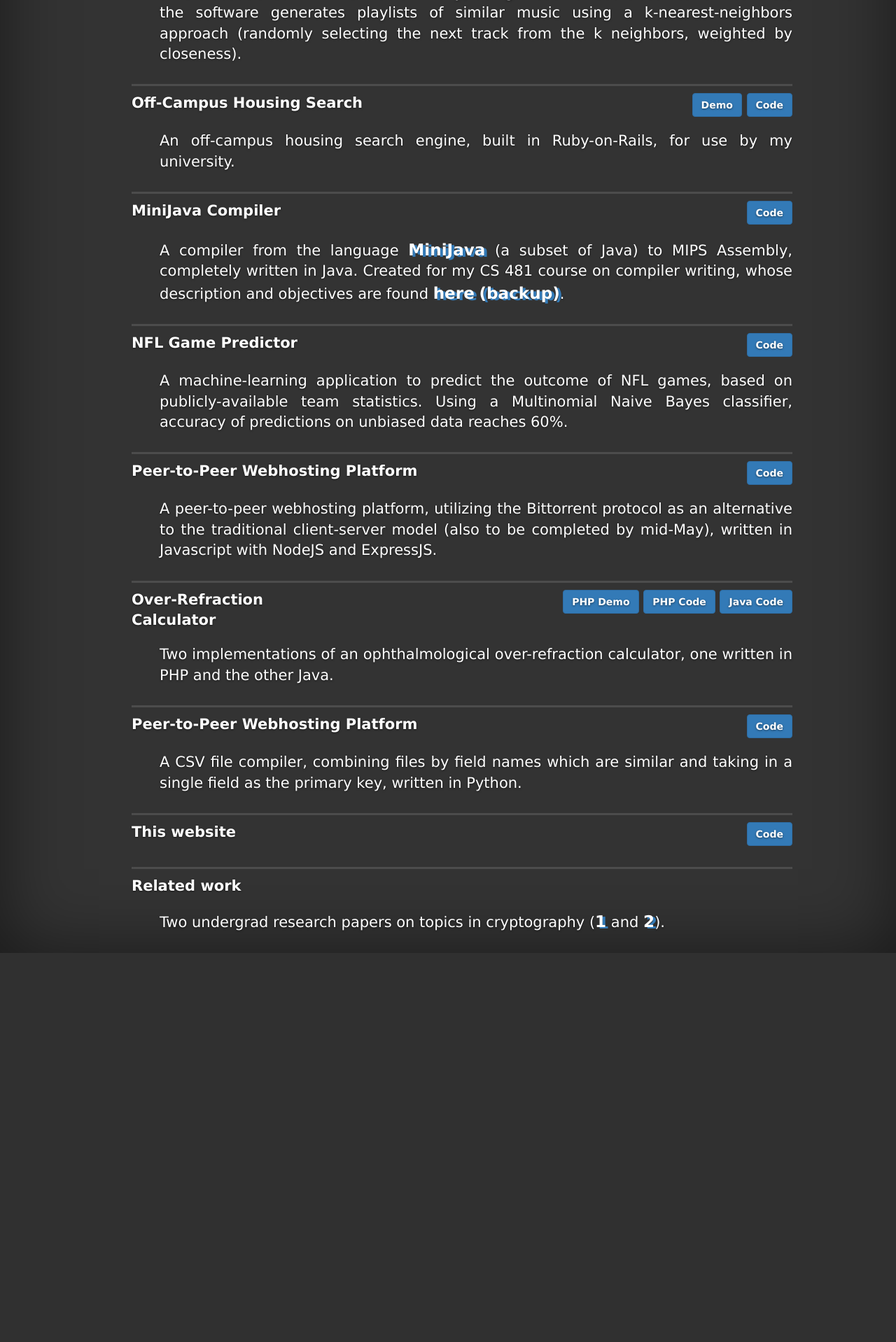
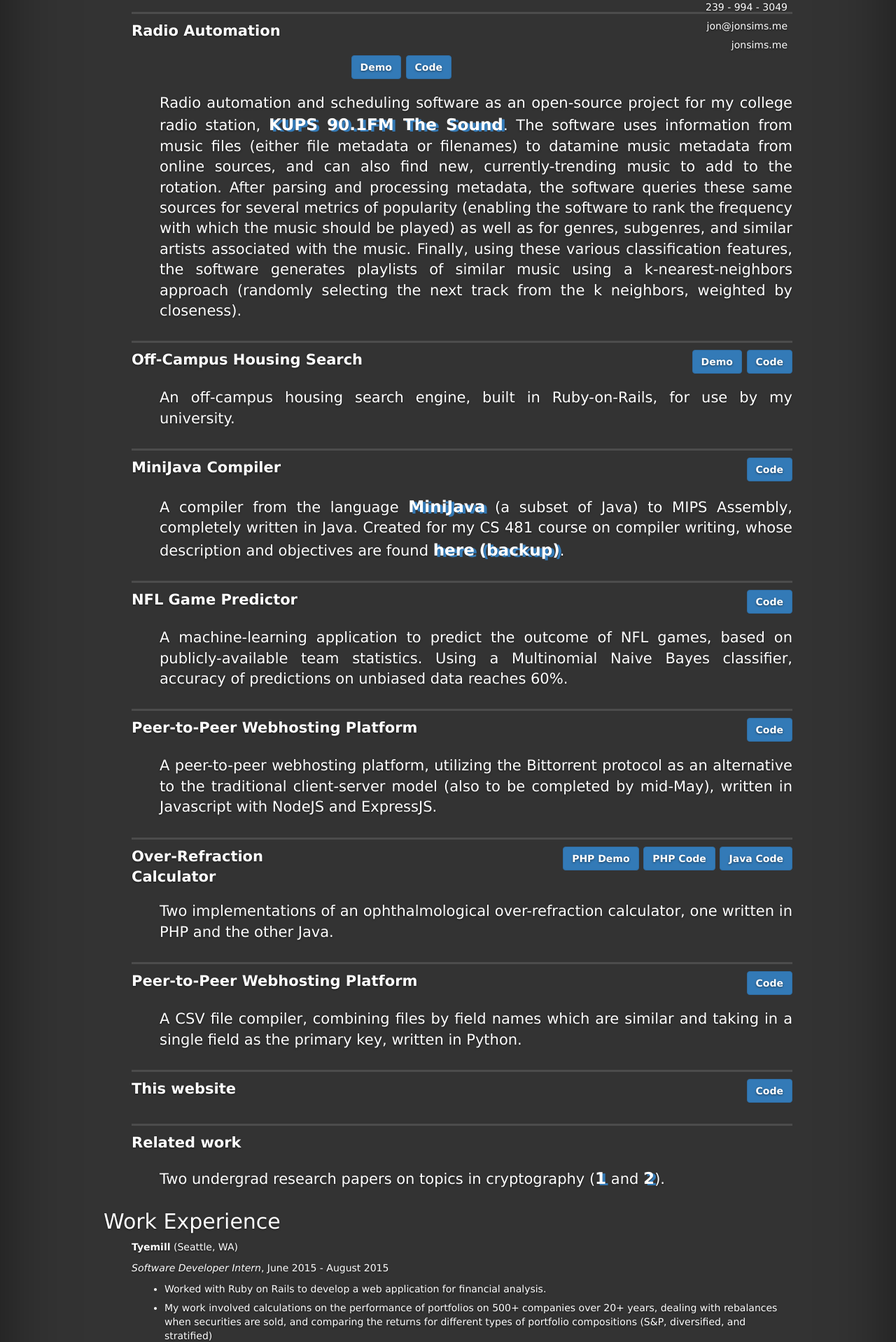
Before and after one commit to aristeia/aristeia.github.io, a PHP site: page / in a window 1280 px wide. Shown: the part 424-2342 px from the top of the page at 70% size. Before the commit the page ends 1786 px from the top, so only its background shows below. Run offline with PHP 8.4, Linux system fonts and the light colour scheme.

Commit message:
index finally done

```diff
--- a/css/cover.css
+++ b/css/cover.css
@@ -7,6 +7,13 @@ a,
 a:focus,
 a:hover {
   color: #fff;
+}
+
+.code-box {
+    height: 800px;
+    overflow: scroll;
+    border-style: solid;
+    border-color: silver;
 }
 
 /* Custom default button */
--- a/css/zarvox.css
+++ /dev/null
@@ -1,6 +0,0 @@
-.code-box {
-	height: 800px;
-	overflow: scroll;
-	border-style: solid;
-	border-color: silver;
-}
--- a/index.html
+++ b/index.html
@@ -49,19 +49,15 @@
 
 
             <div class="inner cover">
-
-
-              I'm a student at the University of Puget Sound in Tacoma, WA, and a programmer looking for work for the summer.<BR>
-              On this site, you can find my resume <a href="./index.html">in HTML</a> and <a href="./resume.pdf">in PDF</a> (<a href="./resume.tex">both from LaTeX</a>), as well as several programming projects below.<BR><BR><BR>
-
-
-              <div id="code">
                 <script type="text/javascript">
                   $(document).ready(function () {
-                      $("div#code").load("/resume_extras.html #code-samples");
+                      $("div.inner").load("/resume/resume.html #container", function() {
+                        var newdiv = $('<div id="extras"></div>');
+                        newdiv.load("/resume_extras.html #code-samples");
+                        $("#work-experience").before(newdiv);
+                      });
                   });
                 </script>
-              </div>
 
             </div>
 
--- a/resume/resume.css
+++ b/resume/resume.css
@@ -5,10 +5,15 @@ body {/*
 }
 
 #container {
-    margin: auto;
-    width: 7.5in;
-    padding: .5in;
+    text-align: left;
 }
+
+@media (min-width: 768px) {
+    #container {
+        margin-top: 100px;
+    }
+}
+
 
 #contact {
     float: right;
@@ -44,7 +49,7 @@ h1 {
 }
 
 h2 {
-    margin-top: 0;
+    margin-top: 25px;
 }
 
 ul {
@@ -56,6 +61,18 @@ ul li ul {
     margin-bottom: 2em;
 }
 
+@media (min-width: 768px) {
+    ul.lst {
+        margin-top: 35px;
+    }
+}
+
+@media (min-width: 1500px) {
+    ul.lst {
+        margin-top: 55px;
+    }
+}
+
 ul.lst li {
     margin-top: 10px;
     padding-top: 10px;
--- a/resume/resume.html
+++ b/resume/resume.html
@@ -18,20 +18,15 @@
 239 - 994 - 3049
 </p>
 <p>
-<script type="text/javascript">
-<!--
-h='&#106;&#x6f;&#110;&#x73;&#x69;&#x6d;&#x73;&#46;&#x6d;&#x65;';a='&#64;';n='&#106;&#x6f;&#110;';e=n+a+h;
-document.write('<a h'+'ref'+'="ma'+'ilto'+':'+e+'" clas'+'s="em' + 'ail">'+e+'<\/'+'a'+'>');
-// -->
-</script><noscript>&#106;&#x6f;&#110;&#32;&#x61;&#116;&#32;&#106;&#x6f;&#110;&#x73;&#x69;&#x6d;&#x73;&#32;&#100;&#x6f;&#116;&#32;&#x6d;&#x65;</noscript>
+<a href="mailto:jon@jonsims.me">jon@jonsims.me</a>
 </p>
 <p>
 <a href="http://www.jonsims.me">jonsims.me</a>
 </p>
 </div>
-<div>
+<div id="rest">
 <h1 id="jon-sims">Jon Sims</h1>
-<h2 id="technical-skills-all-ordered-by-experience-descending">Technical Skills (all ordered by experience, descending)</h2>
+<h2 id="technical-skills">Technical Skills</h2>
 <table>
 <colgroup>
 <col width="32%" />
@@ -49,7 +44,7 @@ document.write('<a h'+'ref'+'="ma'+'ilto'+':'+e+'" clas'+'s="em' + 'ail">'+e+'<\
 </thead>
 <tbody>
 <tr class="odd">
-<td align="left">Python, SQL/PLSQL, Java, Ruby, Javascript, C/C++, Bash,HTML/CSS, Haskell, Prolog, PHP, Assembly, Common Lisp, Batch</td>
+<td align="left">Python, SQL/PLSQL, Java, Ruby, Javascript, C/C++, Bash, HTML/CSS, Haskell, Prolog, PHP, Assembly, Common Lisp, Batch</td>
 <td align="left">Rails, Node.js, Bootstrap, Express.js jQuery</td>
 <td align="left">PostgreSQL 9.3+, Oracle Database 12c, SQLite, MySQL</td>
 <td align="left">Oracle Peopletools 8.53, Enterprise Linux Systems (Debian, Fedora, Ubuntu), Git/SVN</td>
--- a/resume_extras.html
+++ b/resume_extras.html
@@ -1,5 +1,5 @@
 <div id="code-samples">
-  <h2 style="font-family: 'Audiowide', cursive, Veranda, serif;">Code Samples</h2>
+  <h2> Code Samples</h2>
   <ul class="lst">
     <li><div class="row"><p class="lead text-left col-xs-6"><strong>Radio Automation</strong></p>
     <p class="lead text-right col-xs-6"><a href="/zarvox/index.html" class="btn btn-primary">Demo</a> <a class="btn btn-primary" href="https://github.com/aristeia/zarvox">Code</a></p></div>
```
Also changed, not shown: resume/resume.md (+4 -2 lines), 3 other files.
